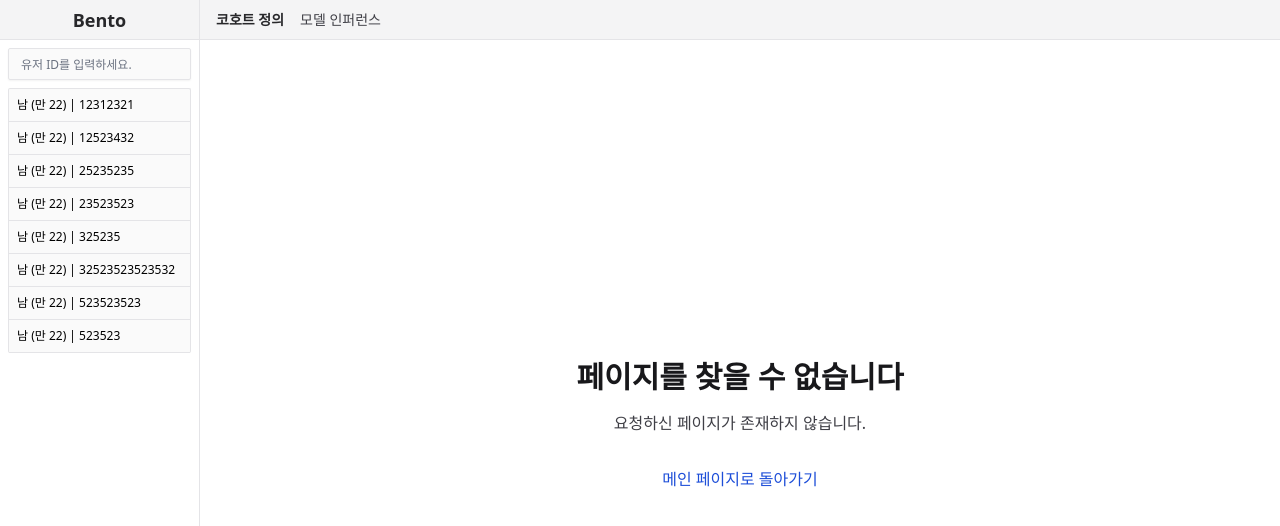
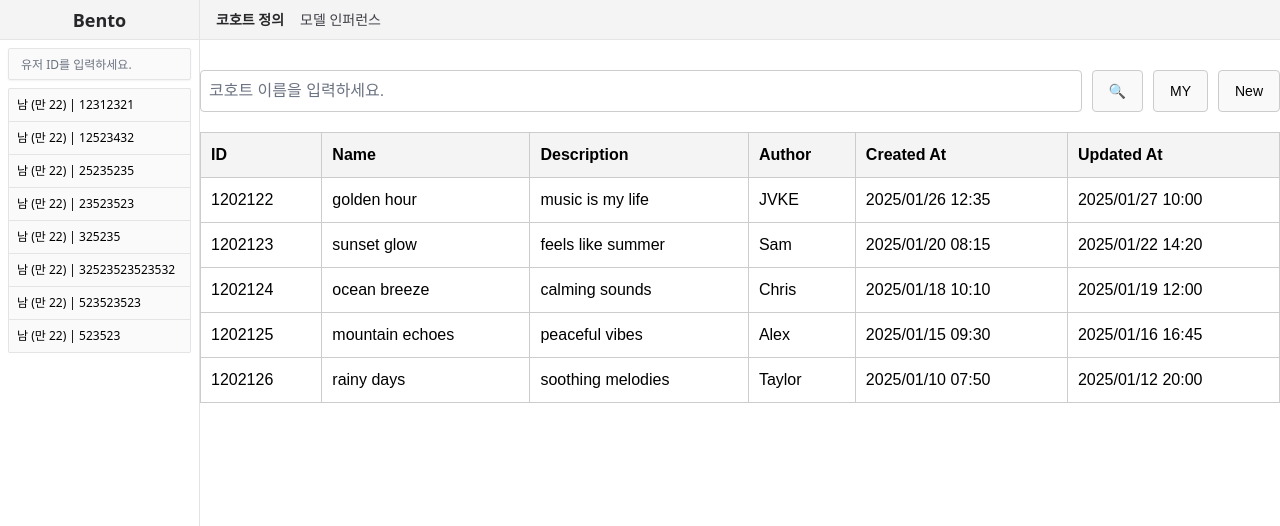
Before and after one commit to kookmin-sw/capstone-2025-16, a SvelteKit app: page /cohort in a window 1280 px wide. Before the commit this address had no page. Shown: the top 526 px of the page. Built offline with nearby package versions, Linux system fonts and the light colour scheme.

Commit message:
Feat: 코호트 목록 UI 구현
- 코호트 목록은 `ID`, `Name`, `Description`, `Author`, `CreatedAt`, `UpdatedAt` 필드로 구성

- 검색버튼 클릭 시 `Name`, `Description` 필드에서 검색어 필터링하여 반환

```diff
--- /dev/null
+++ b/src/routes/cohort/+layout.svelte
@@ -0,0 +1,16 @@
+<script>
+  export let data;
+</script>
+
+<div class="layout">
+  <slot />
+</div>
+
+<style>
+  .layout {
+    padding-top: 30px; /* 상단 패딩 */
+    max-width: 1200px;
+    margin: 0 auto; /* 가운데 정렬 */
+    font-family: Arial, sans-serif; /* 기본 폰트 */
+  }
+</style>
--- /dev/null
+++ b/src/routes/cohort/+page.svelte
@@ -0,0 +1,129 @@
+<script>
+  import { onMount } from "svelte";
+
+  let searchQuery = "";
+
+  let data = [
+    {
+      id: "",
+      name: "",
+      description: "",
+      author: "",
+      createdAt: "",
+      updatedAt: "",
+    },
+  ];
+
+  let filteredData = [...data];
+
+  // JSON 파일에서 데이터를 로드 함수
+  async function loadData() {
+    try {
+      const response = await fetch('/cohort-list-testdata.json'); // JSON 파일 경로
+      if (!response.ok) {
+        throw new Error("Failed to fetch data");
+      }
+      data = await response.json(); // 데이터를 배열로 변환
+      filteredData = [...data]; // 초기 데이터 설정
+    } catch (error) {
+      console.error("Error loading data:", error);
+    }
+  }
+
+  // 검색어에 따라 데이터를 필터링
+  function filterData() {
+    if (!data.length) return; // 데이터가 로드되기 전 방어 코드
+
+    filteredData = data.filter(
+      (item) =>
+        item.name.toLowerCase().includes(searchQuery.toLowerCase()) || // 이름 검색
+        item.description.toLowerCase().includes(searchQuery.toLowerCase()) // 설명 검색
+    );
+  }
+
+  // 컴포넌트가 마운트될 때 데이터 로드
+  onMount(() => {
+    loadData();
+  });
+</script>
+
+<div class="header">
+  <input
+    type="text"
+    bind:value={searchQuery}
+    placeholder="코호트 이름을 입력하세요."
+    class="search-bar"
+  />
+  <button class="search-btn" on:click={filterData}>🔍</button>
+  <button class="my-btn">MY</button>
+  <button class="new-btn">New</button>
+</div>
+
+<table class="data-table">
+  <thead>
+    <tr>
+      <th>ID</th>
+      <th>Name</th>
+      <th>Description</th>
+      <th>Author</th>
+      <th>Created At</th>
+      <th>Updated At</th>
+    </tr>
+  </thead>
+  <tbody>
+    {#each filteredData as item (item.id)}
+      <tr>
+        <td>{item.id}</td>
+        <td>{item.name}</td>
+        <td>{item.description}</td>
+        <td>{item.author}</td>
+        <td>{item.createdAt}</td>
+        <td>{item.updatedAt}</td>
+      </tr>
+    {/each}
+  </tbody>
+</table>
+
+<style>
+  .header {
+    display: flex;
+    gap: 10px;
+    margin-bottom: 20px;
+  }
+
+  .search-bar {
+    flex: 1;
+    padding: 8px;
+    font-size: 16px;
+    border: 1px solid #ccc;
+    border-radius: 4px;
+  }
+
+  .search-btn,
+  .my-btn,
+  .new-btn {
+    padding: 8px 16px;
+    font-size: 14px;
+    cursor: pointer;
+    border: 1px solid #ccc;
+    border-radius: 4px;
+    background-color: #f9f9f9;
+  }
+
+  table {
+    width: 100%;
+    border-collapse: collapse;
+    margin-top: 10px;
+  }
+
+  th,
+  td {
+    padding: 10px;
+    text-align: left;
+    border: 1px solid #ccc;
+  }
+
+  th {
+    background-color: #f4f4f4;
+  }
+</style>
```
